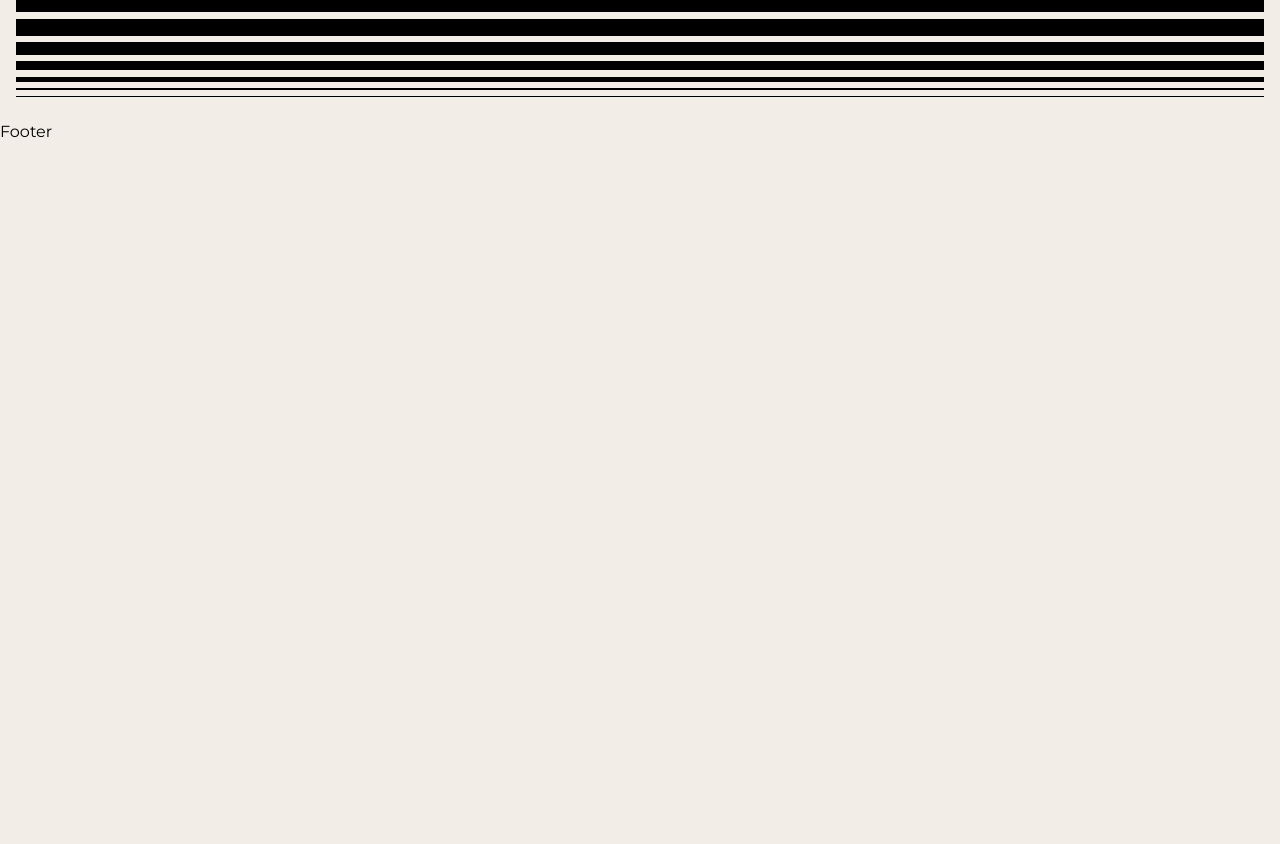
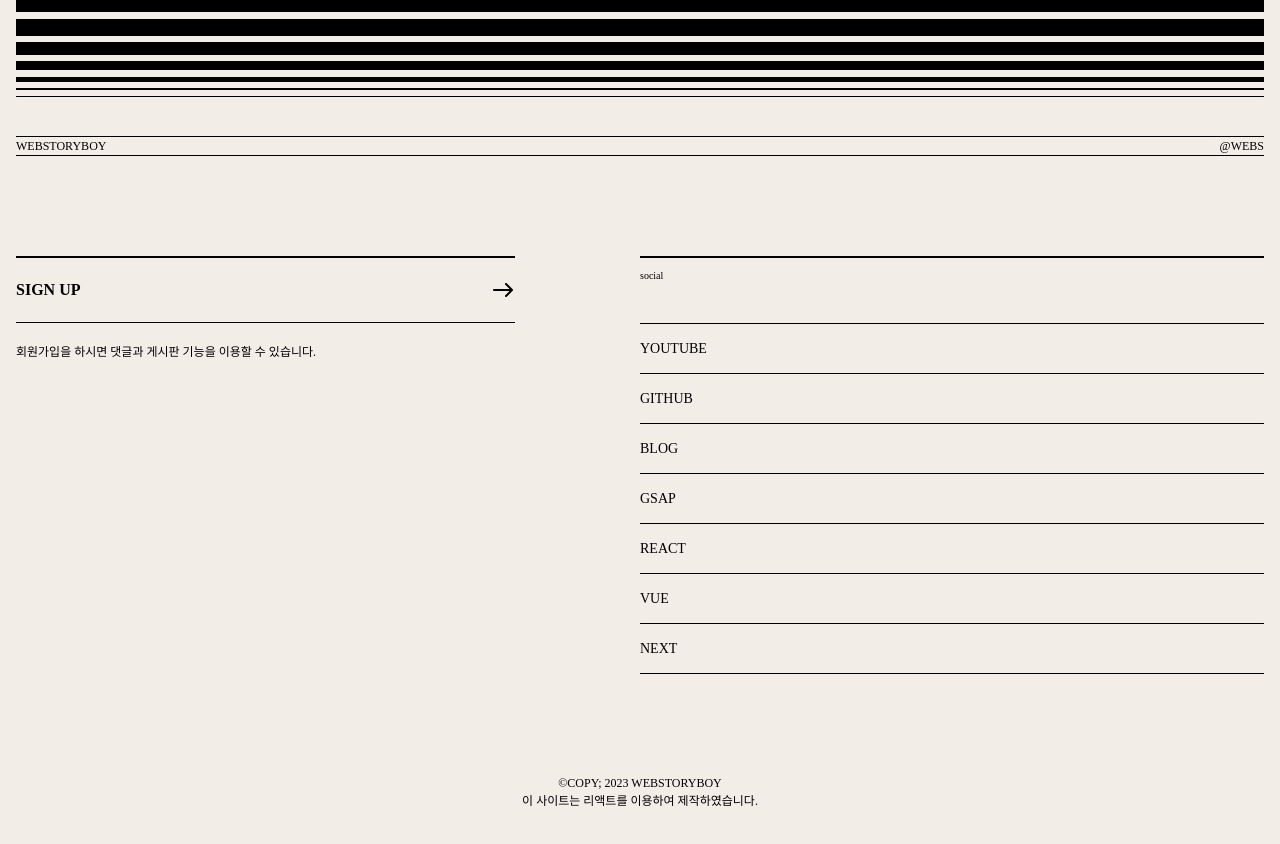
Before and after one commit to lsh2765/port2024-react, a React (Create React App) app: page / in a window 1280 px wide. Shown: the part 6240-7084 px from the top of the page. Before the commit the page ends 6384 px from the top, so only its background shows below. Built offline with nearby package versions, Linux system fonts and the light colour scheme; a small style sheet from the web is missing; a web font is replaced by a local one.

Commit message:
푸터완료

```diff
--- a/src/assets/scss/section/_footer.scss
+++ b/src/assets/scss/section/_footer.scss
@@ -0,0 +1,103 @@
+#footer {
+    font-family: var(--mainKor-font);
+}
+.footer__inner {
+    padding: 16px;
+
+    .footer__text {
+        font-size: 12px;
+        text-transform: uppercase;
+        border-top: 1px solid var(--black);
+        border-bottom: 1px solid var(--black);
+        display: flex;
+        justify-content: space-between;
+    }
+    .footer__info {
+        display: flex;
+        justify-content: space-between;
+        margin: 100px 0;
+
+        @media (max-width: 800px) {
+            flex-direction: column;
+        }
+
+        .left {
+            width: 40%;
+
+            @media (max-width: 800px) {
+                width: 100%;
+            }
+
+            .title {
+                border-top: 2px solid var(--black);
+                border-bottom: 1px solid var(--black);
+                padding: 20px 0;
+                text-transform: uppercase;
+                font-weight: 700;
+                background: url(../../img/arrow.svg) no-repeat right 20px;
+                transition: all 0.3s;
+
+                &:hover {
+                    background-color: var(--black400);
+                    padding-left: 10px;
+                    border-color: transparent;
+                }
+            }
+            .desc {
+                font-size: 12px;
+                padding-top: 20px;
+
+                @media (max-width: 800px) {
+                    margin-bottom: 40px;
+                }
+            }
+        }
+
+        .right {
+            width: 50%;
+
+            @media (max-width: 800px) {
+                width: 100%;
+            }
+
+            h3 {
+                border-top: 2px solid var(--black);
+                font-size: 10px;
+                margin-bottom: 40px;
+                padding-top: 10px;
+            }
+            ul {
+                border-top: 1px solid var(--black);
+
+                li {
+                    border-bottom: 1px solid var(--black);
+
+                    a {
+                        padding: 14px 0;
+                        font-size: 14px;
+                        display: inline-block;
+                        text-transform: uppercase;
+                    }
+                    em {
+                        font-size: 12px;
+                        padding-left: 10px;
+                        opacity: 0;
+                        transition: all 0.3s;
+                    }
+
+                    &:hover {
+                        em {
+                            opacity: 1;
+                        }
+                    }
+                }
+            }
+        }
+    }
+    .footer__right {
+        text-align: center;
+        text-transform: uppercase;
+        font-size: 12px;
+        margin-bottom: 20px;
+    }
+}
--- a/src/components/Contact.jsx
+++ b/src/components/Contact.jsx
@@ -19,7 +19,7 @@
                 <div className="contact__lines top" aria-hidden="true">
                     <span className="line"></span>
                     <span className="line"></span>
-                    <span clasName="line"></span>
+                    <span className="line"></span>
                     <span className="line"></span>
                     <span className="line"></span>
                     <span className="line"></span>
--- a/src/components/Footer.jsx
+++ b/src/components/Footer.jsx
@@ -1,9 +1,77 @@
 import React from 'react'
+
+const footerText = [
+    {
+        title: "youtube",
+        desc: "유튜브에 오시면 더 많은 강의를 볼 수 있습니다.",
+        link: "https://www.youtube.com/@Webstoryboy",
+    },
+    {
+        title: "github",
+        desc: "깃헙에 오시면 더 많은 소스를 볼 수 있습니다.",
+        link: "https://github.com/webstoryboy",
+    },
+    {
+        title: "blog",
+        desc: "블러그에 오시면 더 많은 정보를 볼 수 있습니다.",
+        link: "https://webstoryboy.co.kr",
+    },
+    {
+        title: "gsap",
+        desc: "GSAP에 오시면 더 많은 강의를 볼 수 있습니다.",
+        link: "https://www.youtube.com/playlist?list=PL4UVBBIc6giL8-6jvrClimg0cFL-Muqiq",
+    },
+    {
+        title: "react",
+        desc: "리액트로 만든 사이트를 같이 만들어 봅니다.",
+        link: "https://github.com/webstoryboy/port2023-react",
+    },
+    {
+        title: "vue",
+        desc: "뷰로 만든 사이트를 같이 만들어 봅니다.",
+        link: "https://github.com/webstoryboy/port2023-vue",
+    },
+    {
+        title: "next",
+        desc: "넥스트로 만든 사이트를 같이 만들어 봅니다.",
+        link: "https://github.com/webstoryboy/port2023-next",
+    },
+];
 
 const Footer = () => {
   return (
-    <div>Footer</div>
-  )
+      <footer id="footer" role="contentinfo">
+          <div className="footer__inner">
+              <h2 className="footer__text">
+                  <div>webstoryboy</div>
+                  <div>@webs</div>
+              </h2>
+              <div className="footer__info">
+                  <div className="left">
+                      <div className="title">
+                          <a href="/">sign up</a>
+                      </div>
+                      <p className="desc">회원가입을 하시면 댓글과 게시판 기능을 이용할 수 있습니다.</p>
+                  </div>
+                  <div className="right">
+                      <h3>social</h3>
+                      <ul>
+                        {footerText.map((footer, key) => (
+                                <li key={key}>
+                                    <a href={footer.link}>{footer.title}</a>
+                                    <em>{footer.desc}</em>
+                                </li>
+                            ))}
+                      </ul>
+                  </div>
+              </div>
+              <div className="footer__right">
+                  ©copy; 2023 webstoryboy <br />
+                  이 사이트는 리액트를 이용하여 제작하였습니다.
+              </div>
+          </div>
+      </footer>
+    )
 }
 
 export default Footer
```
